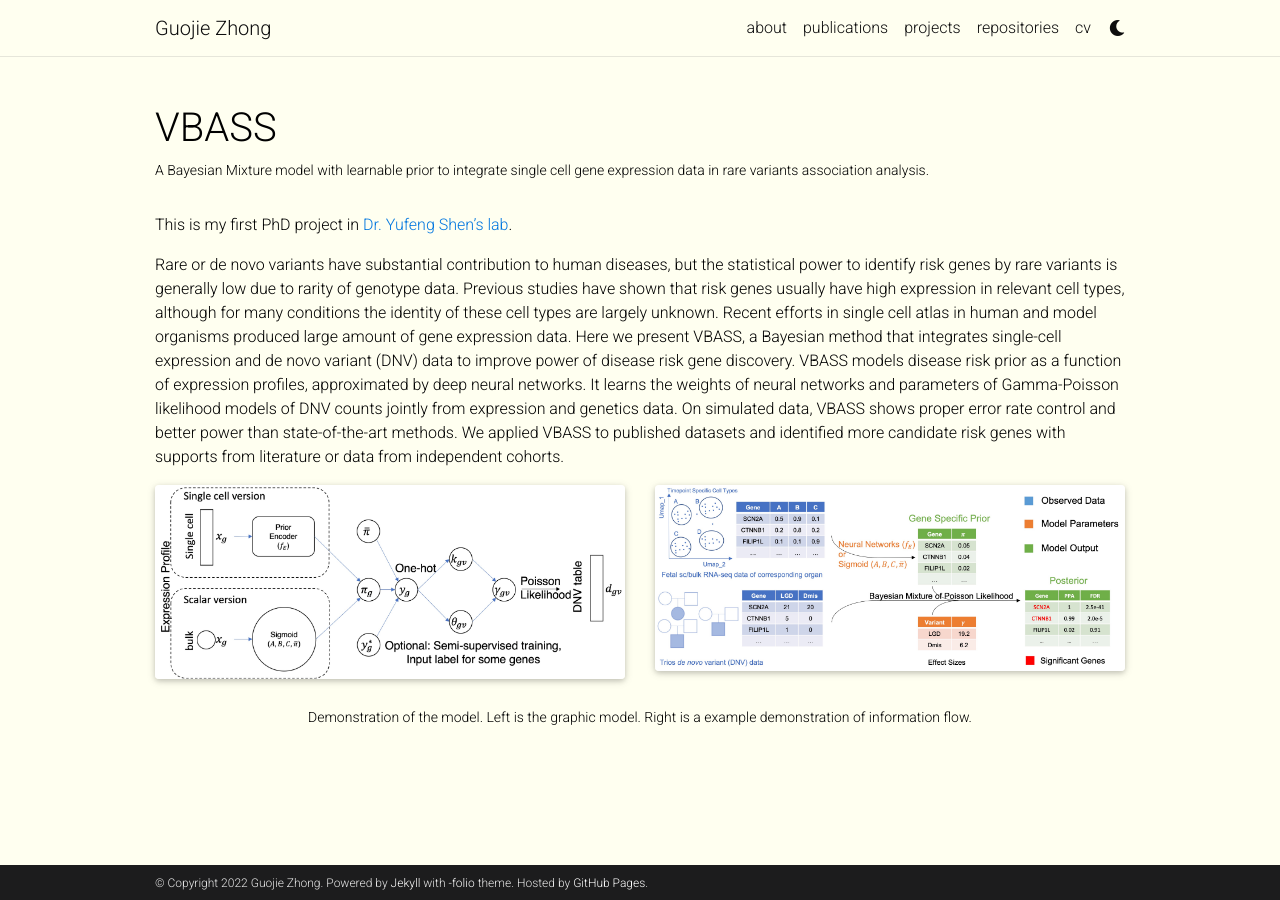
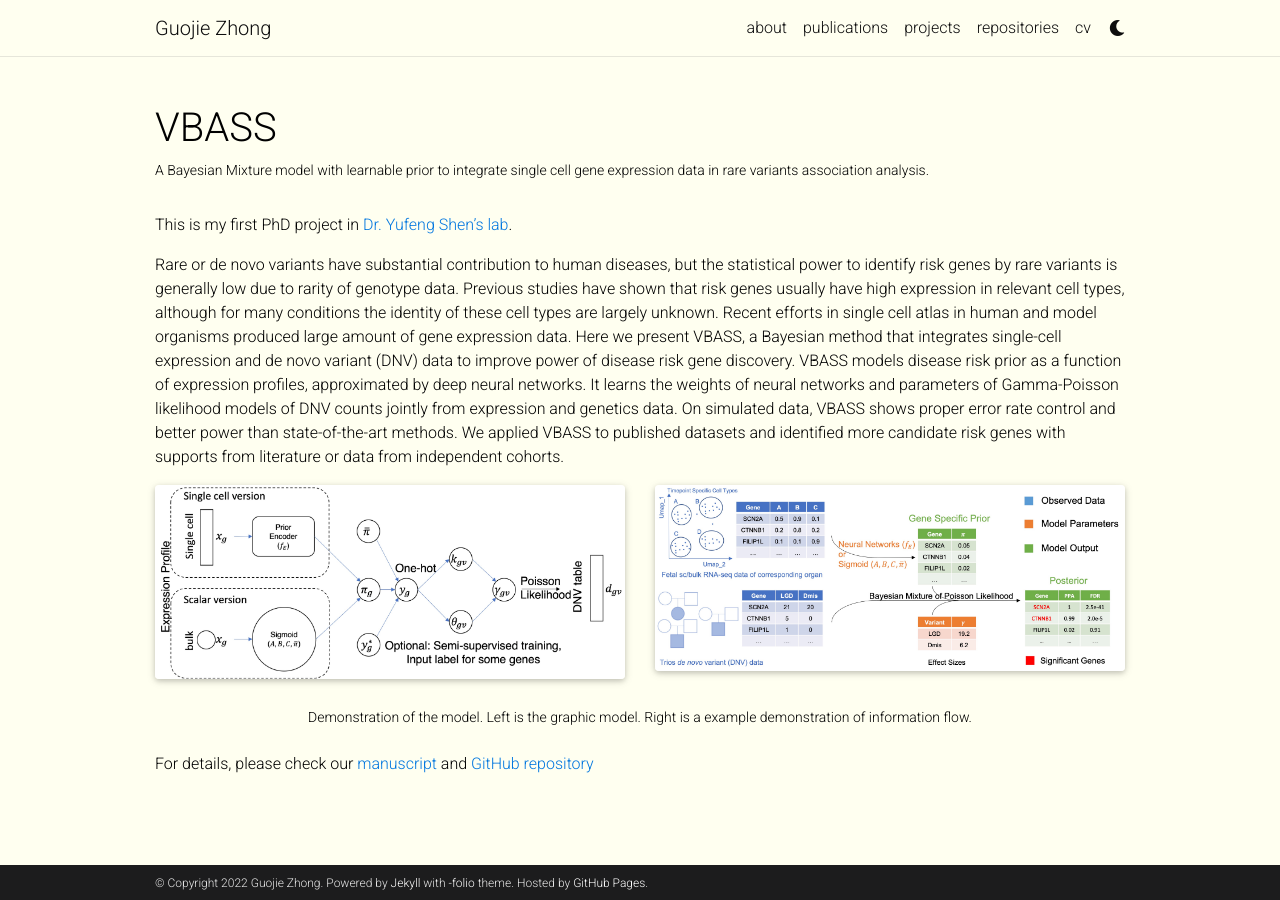
Before and after one commit to zhongguojie1998/GuojieZhong, a Jekyll site: the page built from _projects/2_VBASS.md, in a window 1280 px wide. Built offline with Jekyll 4.4.1, drawn with Linux system fonts in a browser that asks for light colours; full-size pictures stand in for the smaller copies a plugin makes; comment, search, counter and statistics services are not loaded; a style sheet for code colours, icons or effects is not loaded.

Commit message:
Update 2_VBASS.md

```diff
--- a/_projects/2_VBASS.md
+++ b/_projects/2_VBASS.md
@@ -22,3 +22,5 @@ Rare or de novo variants have substantial contribution to human diseases, but th
 <div class="caption">
     Demonstration of the model. Left is the graphic model. Right is a example demonstration of information flow.
 </div>
+
+For details, please check our <a href="https://www.biorxiv.org/content/10.1101/2022.05.13.491893v2">manuscript</a> and <a href="https://github.com/ShenLab/VBASS">GitHub repository</a>
```
